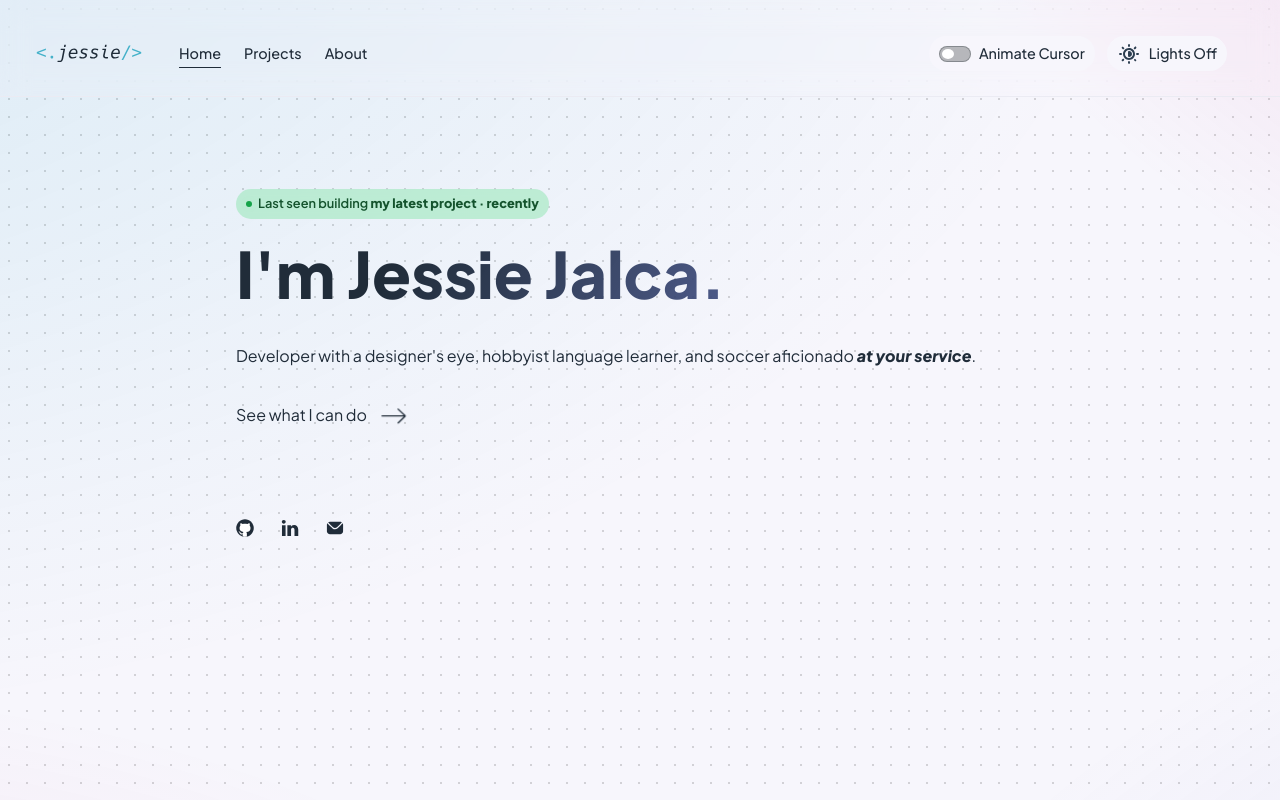
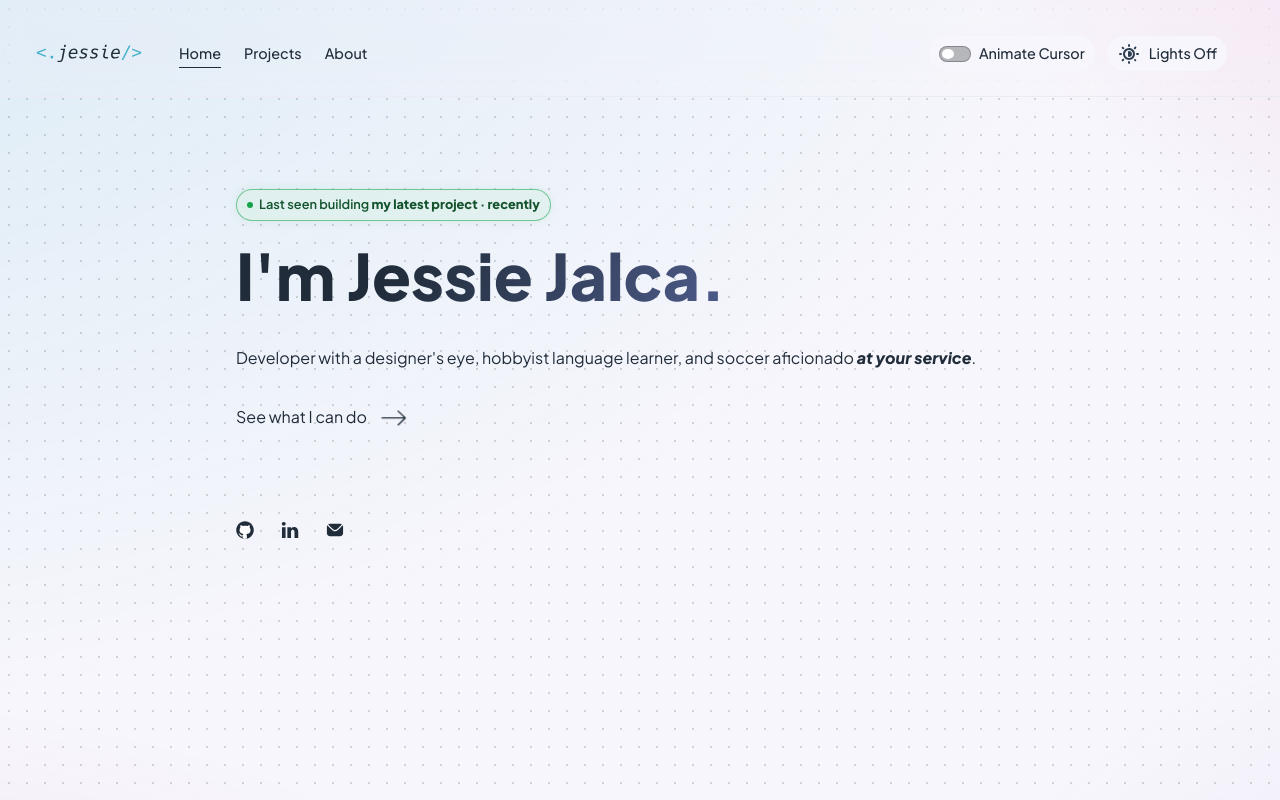
Before and after one commit to jessiejalca/portfolio, a React (Vite) app: page / in a window 1280 px wide. Built offline with nearby package versions, Linux system fonts and the light colour scheme; no server answers.

Commit message:
style: Update background of 'Last Seen' status pill so that it fits the design language better

```diff
--- a/src/App.css
+++ b/src/App.css
@@ -231,9 +231,11 @@ button.toggle-box {
   font-style: italic;
 }
 .status-pill {
-  background-color: color-mix(in srgb, var(--status-bg-color) 65%, transparent);
-  backdrop-filter: blur(6px);
-  -webkit-backdrop-filter: blur(6px);
+  background-color: color-mix(in srgb, var(--status-bg-color) 18%, color-mix(in srgb, var(--primary-bg-color) 25%, transparent));
+  backdrop-filter: blur(10px);
+  -webkit-backdrop-filter: blur(10px);
+  border: 1px solid color-mix(in srgb, var(--status-dot-color) 55%, transparent);
+  box-shadow: 0 0 10px color-mix(in srgb, var(--status-dot-color) 10%, transparent);
   border-radius: 5rem;
   padding: 2px 10px;
   display: inline-flex;
```
